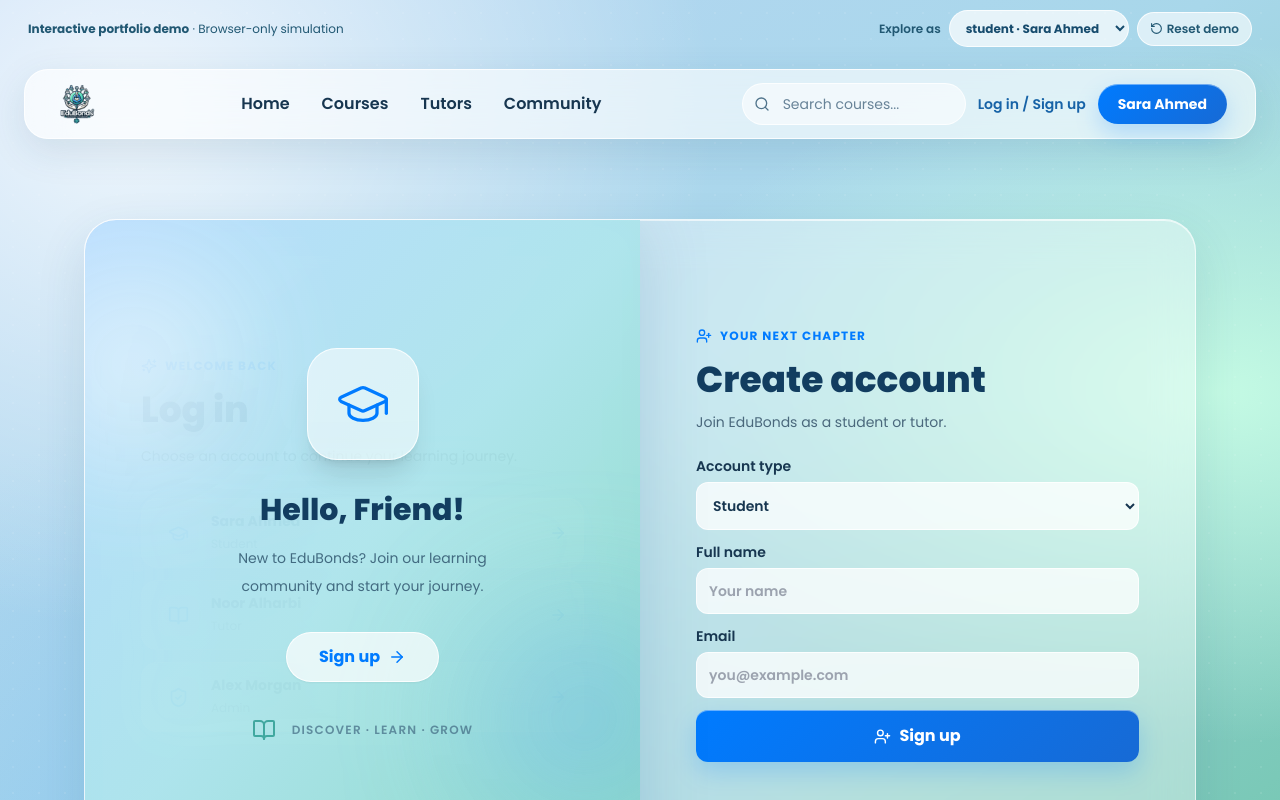
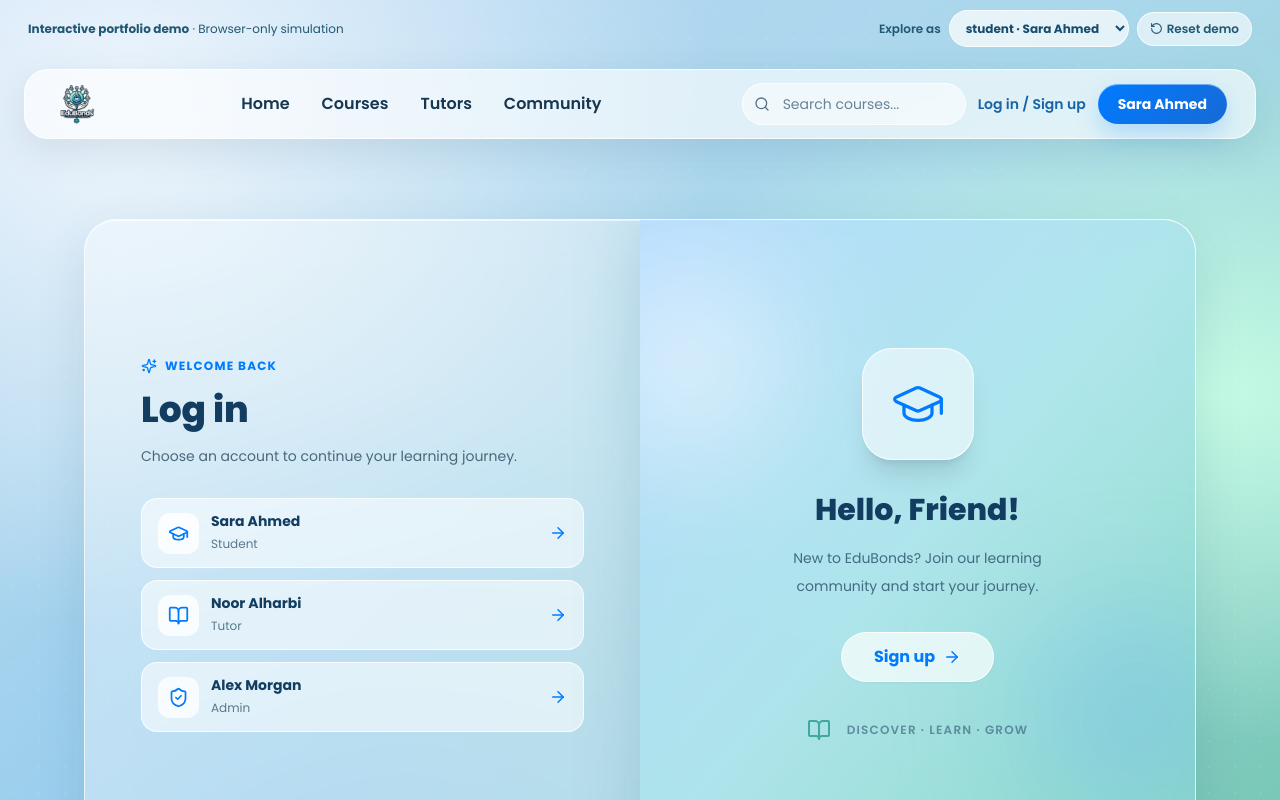
Before and after one commit to shiraygin/edubond, a Next.js app: page /auth in a window 1280 px wide. Shown: the top 800 px of the page. Built offline with nearby package versions, Linux system fonts and the light colour scheme.

Commit message:
style: sliding auth panel transitions and mobile layout

```diff
--- a/src/app/globals.css
+++ b/src/app/globals.css
@@ -30,3 +30,18 @@ body{font-family:'Poppins',sans-serif;color:#173650;background:#b8d6f5;min-heigh
 .purchase-processing:after{content:"";position:absolute;inset:0;background:linear-gradient(100deg,transparent,rgba(255,255,255,.24),transparent);animation:purchase-shine .85s linear infinite}
 @keyframes purchase-shine{from{transform:translateX(-100%)}to{transform:translateX(100%)}}
 @media(prefers-reduced-motion:reduce){.auth-float,.purchase-success,.purchase-processing:after{animation:none}}
+
+/* Sliding two-panel authentication: animated illustrated half on desktop. */
+.auth-slide-panel{transition:left .65s cubic-bezier(.22,1,.36,1),transform .65s cubic-bezier(.22,1,.36,1);will-change:left}
+.auth-slide-right{left:50%}
+.auth-slide-left{left:0}
+.auth-form-visible{opacity:1;transform:translateX(0);visibility:visible;transition-delay:.12s}
+.auth-form-hidden-left{opacity:0;transform:translateX(-14px);visibility:hidden;pointer-events:none}
+.auth-form-hidden-right{opacity:0;transform:translateX(14px);visibility:hidden;pointer-events:none}
+@media(max-width:767px){
+ .auth-form-hidden-left,.auth-form-hidden-right{display:none}
+ .auth-form-visible{grid-column:1;overflow-y:visible}
+}
+@media(prefers-reduced-motion:reduce){
+ .auth-slide-panel,.auth-form-visible,.auth-form-hidden-left,.auth-form-hidden-right{transition:none!important}
+}
```
